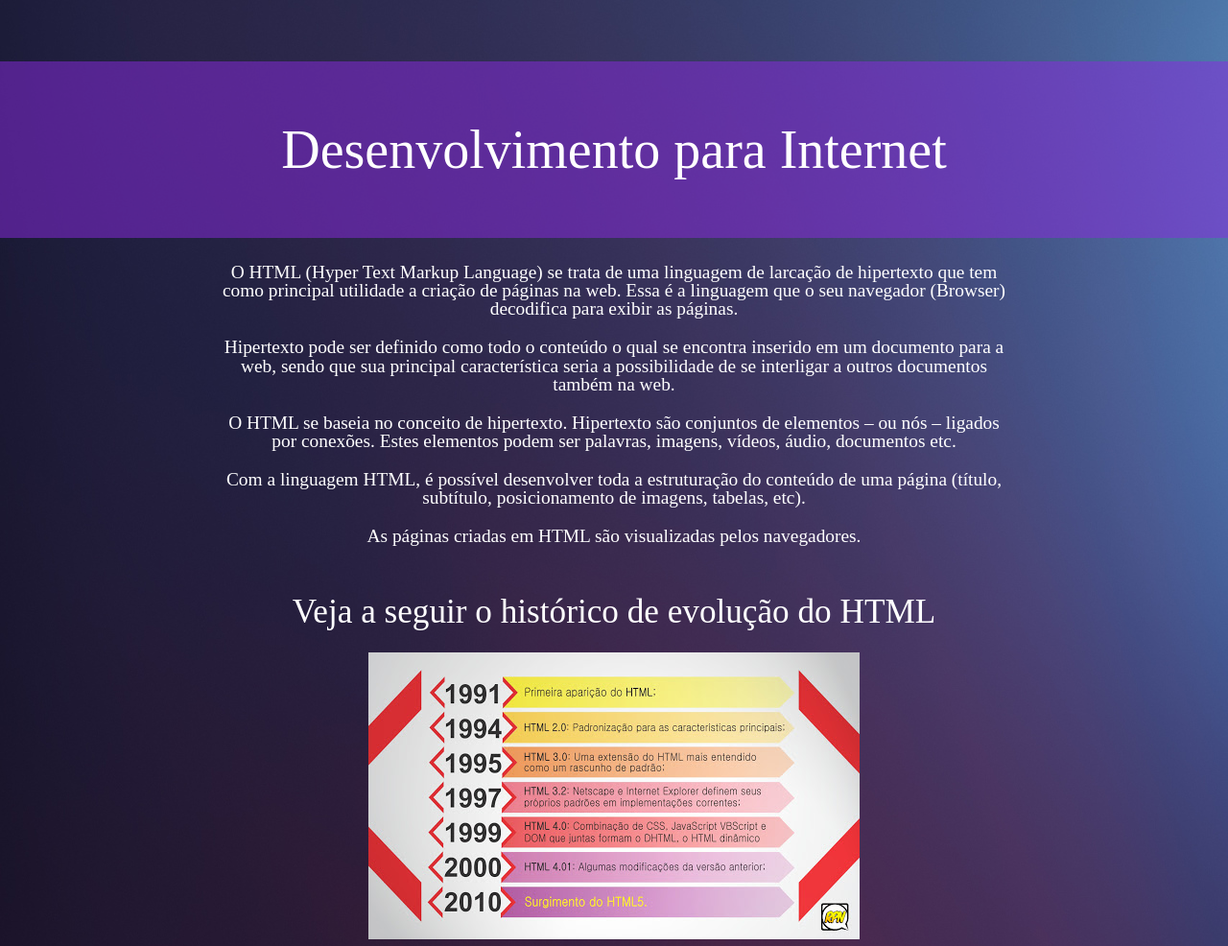
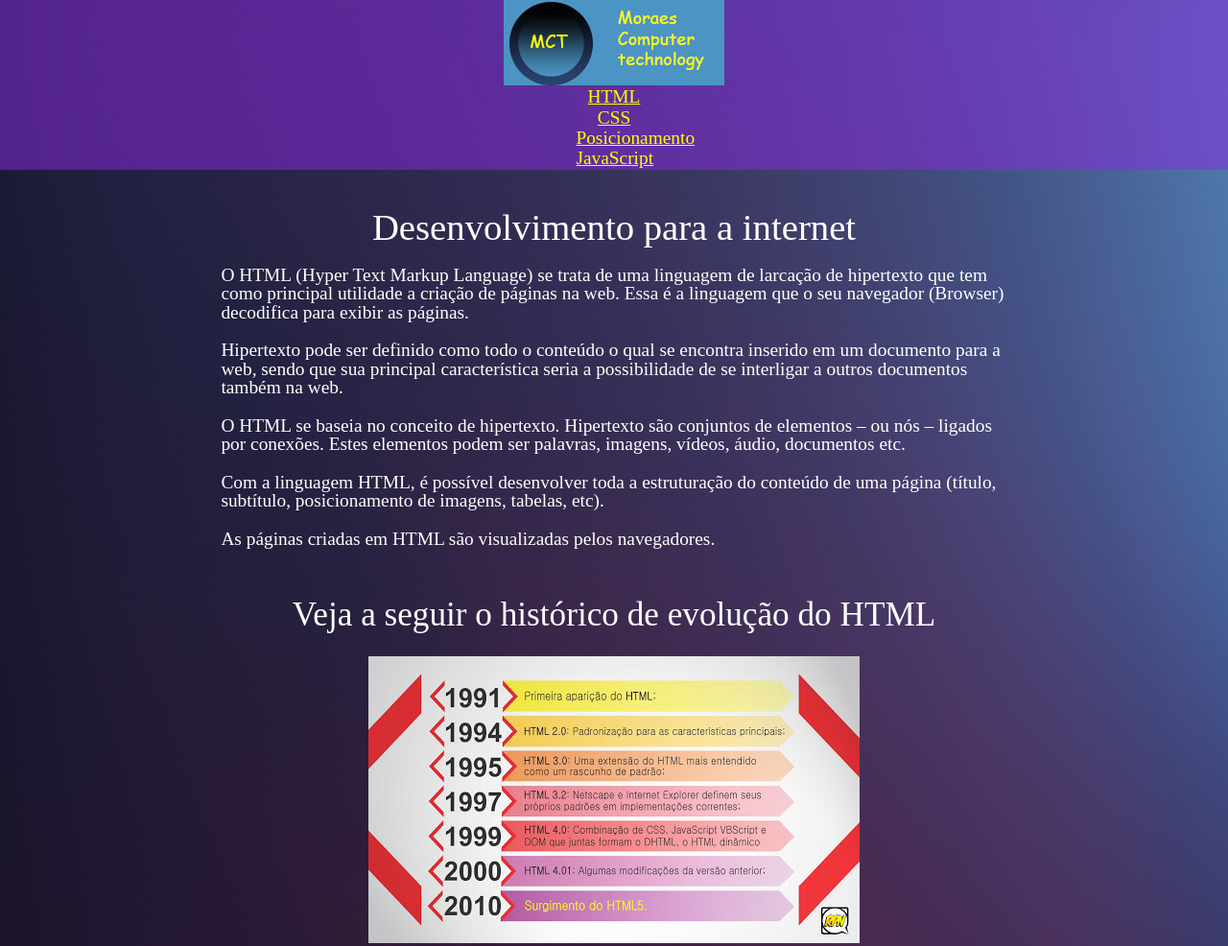
Before and after one commit to projeto-mateus/Primeiro-site, a plain HTML site: page index.html in a window 1280 px wide. Shown: the top 986 px of the page at 96% size. Drawn offline with Linux system fonts and the light colour scheme.

Commit message:
Add files via upload

```diff
--- a/css/estilo.css
+++ b/css/estilo.css
@@ -2,7 +2,8 @@ body{
 	background-image: url("../img/fundo.jpg");
 	color: #fff;
 	background-repeat: repeat-y;
-	margin-top: 5%;
+	background-attachment: fixed;
+	margin-top: 15%;
 	margin-bottom: 5%;
 
 }
@@ -14,7 +15,6 @@ body{
 ul,li{
 	color: #fff;
 	font-size: 110%;
-	text-align: center;
 	margin-top: 2%;
 	margin-bottom: 2%;
 	margin-left: 10%;
@@ -38,14 +38,18 @@ p{
 	margin-right: 10%;
 }
 a{
-	color:red;
+	color:yellow;
 	background-color:transparent;
 	text-decoration: underline;
 	margin-top: 5%;
 	margin-bottom: 5%;
+	font-size: 100%;
+	text-align: center;
 }
  figure{
  	text-align: center;
+ 	margin-top: 2%;
+ 	margin-bottom: 2%;
  }
  table{
  	font-size: 110%;
@@ -63,18 +67,25 @@ a{
  	margin-top: 2%;
  	margin-left: 10%;
  	margin-right: 10%;
- 	border: 5px solid #FFFF00;
+ 	border: 5px solid;
  	padding: 8px;
  	text-align: center;
  }
- footer,head{
- 	background-color: rgba(138,43,226,0.5);
- 	padding: 5%;
- 	text-align: center;
-	font-size: 350%;
-	text-align: center;
-	margin-top: 2%;
-	margin-bottom: 2%;
+ header, footer{
+    background-color: rgba(138,43,226,0.5);
+    position: relative;
+    display: flex;
+    flex-direction: column;
+    align-items: center;
+    text-align: center;
+
 
 
  }
+ .fixo{
+ 	position: fixed;
+ 	top: 0;
+ 	right: 0;
+ 	left: 0;
+
+ }
--- a/index.html
+++ b/index.html
@@ -9,7 +9,7 @@
         <meta charset="utf-8">
         <meta name="viewport" content="width=device-width, initial-scale=1.0">
 
-        <title>Mateus</title>
+        <title>Desenvolvimento para a internet</title>
         <link rel="shortcut icon"  href="img/favicon.png">
         <link rel="stylesheet" type="text/css" href="css/reset.css">
         <link rel="stylesheet" type="text/css" href="css/estilo.css">
@@ -17,13 +17,25 @@
     </head>
 
     <body>
+        <header class="fixo">
+            <img src="img/logomenor.jpg">
+            <nav>
+                <ul>
+                    <li><a href="#html">HTML</a></li>
+                    <li><a href="#css">CSS</a></li>
+                    <li><a href="posicionamento.html">Posicionamento</a></li>
+                    <li><a href="javascript.html">JavaScript</a></li>
+                </ul>
+            </nav>
+        </header>
 
-        <div class="textos">
+        <div>
 
-            <footer>Desenvolvimento para Internet</footer>
+            <footer></footer>
 
             <ul class="center">
 
+                <h1>Desenvolvimento para a internet</h1>
                 <li>O <b>HTML</b> (Hyper Text Markup Language) se trata de uma <strong>linguagem de larcação de hipertexto</strong> que tem como principal utilidade a criação de páginas na web.
                     Essa é a linguagem que o seu navegador (Browser) decodifica para exibir as páginas.</li>
 
@@ -50,7 +62,7 @@
                 <li>Caso esteja interessado em aprender HTML,<a href="https://www.w3schools.com/html/html_intro.asp">clique aqui</a> e será
                         direcionado ao site.</li>
             </div>
-            <div class="textos"> <!..conteudo..>
+            <div id="html"> <!..conteudo..>
                 <h1>Breve Histórico da evolução do  HTML</h1>
                 <figure class="center"><img src="img/estudando.png"alt="grafico de popularidade das midias"><img src="img/word.png"alt="imgem do mundo">
                 </figure>
@@ -80,7 +92,7 @@
                     <li>Versão do HTML chegou incorporada com novos elementos, atributos e comportamentos</li>
                     <li>para seber mais algumas melhorias do HTML 5 <a href="https://developer.mozilla.org/pt-BR/docs/Web/Guide/HTML/HTML5">Clique aqui</a></li>
                 </ul>
-                <div class="textos">
+            <div id="css">
 
                     <h1>O que é e para que serve o CSS</h1>
                     <p class="textos">CSS (Cascading Style Sheets — Folhas de Estilos em Cascata) é uma extensão da HTML, uma linguagem de estilo, ou seja, fazendo o uso dessa linguagem é possível definir como o conteúdo dos elementos HTML serão apresentados na página da Web. Essa extensão foi incorporada à linguagem HTML a partir de sua quarta versão em 1997.O CSS3 (que vamos aprender) é a segunda versão da linguagem CSS.Separar o conteúdo do documento HTML de sua formatação.Forma antiga de se formatar conteúdos:font size=“12” color=“blue”>TEXTO AZUL TAMANHO 12 fontOu seja, se você tivesse 10 tipos diferentes de fontes em uma mesma página, então teria de   fazer esta formatação 10 vezes. Até que fazer isto em uma só página, tudo bem, mas se o site tivesse 100 páginas então seria muito trabalhoso manter e alterar estas fontes, não acha </p>
@@ -92,7 +104,7 @@
                     <p class="textos">A extensão .html é a mais usual e comum hoje em dia. A extensão .htm é mais antiga, época em que o sistema DOS era um dos mais utilizados e só aceitava extensões de arquivos que contivessem 3 caracteres (por exemplo: doc, txt, exe…)</p>
                     <h1>Exemplos de editores HTML Free</h1>
                     <ul class="center">
-                </div>
+            </div>
 
                     <li>Brackets (Disponível <a href="http://brackets.io/">aqui</a>)</li>
                     <li>HTML Kit  (versão 292 free) (disponível para download <a href="http://www.htmlkit.com/download/">aqui</a>)</li>
```
Also changed, not shown: javascript.html (+1 -1 lines), img/favicon.png (added), img/logomenor.jpg (added), img/logopo.png (added), img/logotipo.jpg (added).
